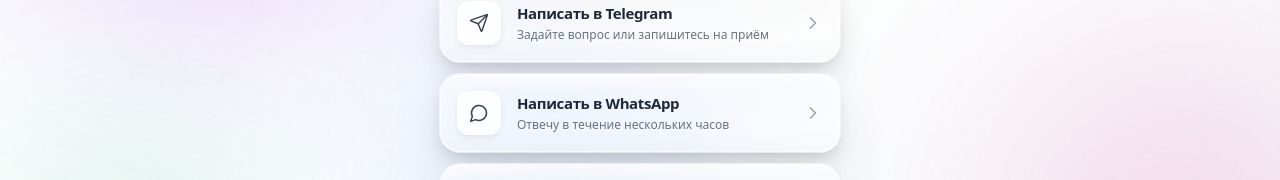
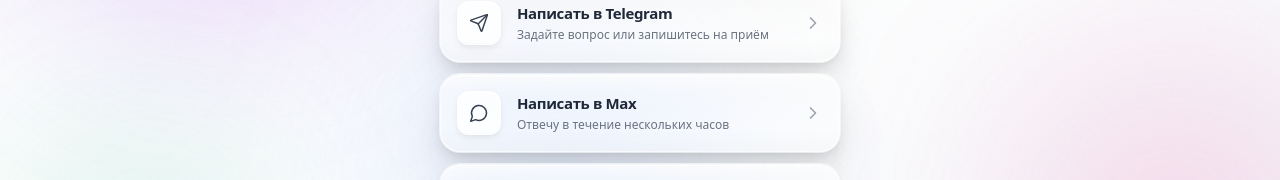
Before and after one commit to pr-poehali-dev/data-analysis-initiative-105, a React (Vite) app: page / in a window 1280 px wide. Shown: the part 378-558 px from the top of the page. Built offline with nearby package versions, Linux system fonts and the light colour scheme.

Commit message:
Replace WhatsApp button with Max button

```diff
--- a/src/pages/LinkBioPage.tsx
+++ b/src/pages/LinkBioPage.tsx
@@ -18,7 +18,7 @@ const links = [
     icon: Send,
   },
   {
-    title: "Написать в WhatsApp",
+    title: "Написать в Max",
     description: "Отвечу в течение нескольких часов",
     href: "https://wa.me/79822134772",
     icon: MessageCircle,
```
